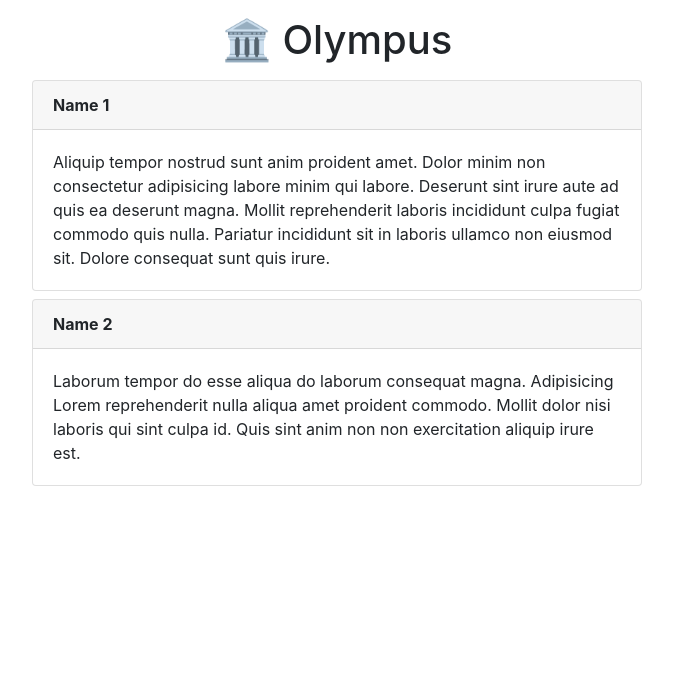
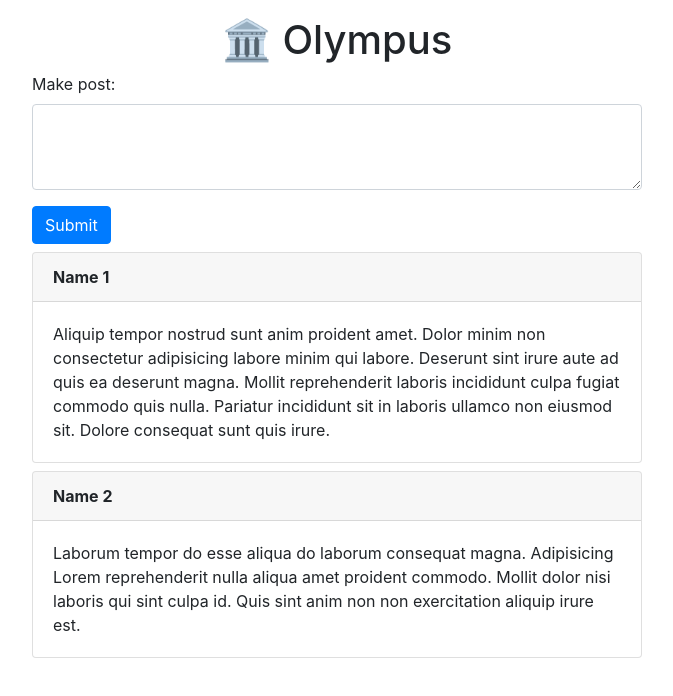
Before and after one commit to peterbayerle/dpil_olympus, a React (Create React App) app: page / in a window 1280 px wide. Shown: the top 696 px of the page, without its empty margins (303-976 px from the left). Built offline with nearby package versions, Linux system fonts and the light colour scheme.

Commit message:
allow for cross-origin communication via postMessage

```diff
--- a/src/App.js
+++ b/src/App.js
@@ -1,6 +1,9 @@
 import React from 'react';
 import Post from './post';
+import PostForm from './postform';
 import { LoremIpsum } from "lorem-ipsum";
+import Container from 'react-bootstrap/Container';
+
 // import { CSSTransition, TransitionGroup} from 'react-transition-group';
 
 // import './styles.css';
@@ -39,18 +42,15 @@ class App extends React.Component {
 
   render() {
     return (
-      <div className="App">
-        <header className="App-header">
-          <div className="pt-3">
+      <Container className="App w-50 pt-3">
         <h1 id="olympusTitle" className="text-center">🏛 Olympus</h1>
+        <PostForm />
         { this.state.posts.map((data) => {
           return (
             <Post {...data} />
           );
         }) }
-          </div>
-        </header>
-      </div>
+      </Container>
     );
   };
 };
--- a/src/post.js
+++ b/src/post.js
@@ -1,6 +1,5 @@
 import React from 'react';
 import Card from 'react-bootstrap/Card';
-import Container from 'react-bootstrap/Container';
 
 class Post extends React.Component {
   constructor(props) {
@@ -37,14 +36,14 @@ class Post extends React.Component {
   render() {
     return this.state.visible ? (
       <div className="Post">
-        <Container className="w-50 pt-2">
+        <div className="pt-2">
           <Card>
             <Card.Header><b>{this.props.user}</b></Card.Header>
             <Card.Body>
               <Card.Text>{this.props.text}</Card.Text>
             </Card.Body>
           </Card>
-        </Container>
+        </div>
       </div>
     ) : null;
   };
--- /dev/null
+++ b/src/postform.js
@@ -0,0 +1,29 @@
+import React from 'react';
+import Form from 'react-bootstrap/Form';
+import Button from 'react-bootstrap/Button';
+
+class PostForm extends React.Component {
+  handleButtonClick = (event) => {
+    event.preventDefault();
+    window.parent.postMessage(
+      { event_id: 'submitted post', contents: event.target[0].value },  '*'
+    );
+  };
+
+  render() {
+    return (
+        <Form onSubmit={this.handleButtonClick}>
+          <Form.Group>
+            <Form.Label>Make post:</Form.Label>
+            <Form.Control id="formTextBox" as="textarea" rows={3} />
+          </Form.Group>
+          <Button variant="primary" type="submit">
+            Submit
+          </Button>
+        </ Form>
+    );
+  };
+
+};
+
+export default PostForm;
```
Lines whose indentation alone changed are shown as unchanged.
